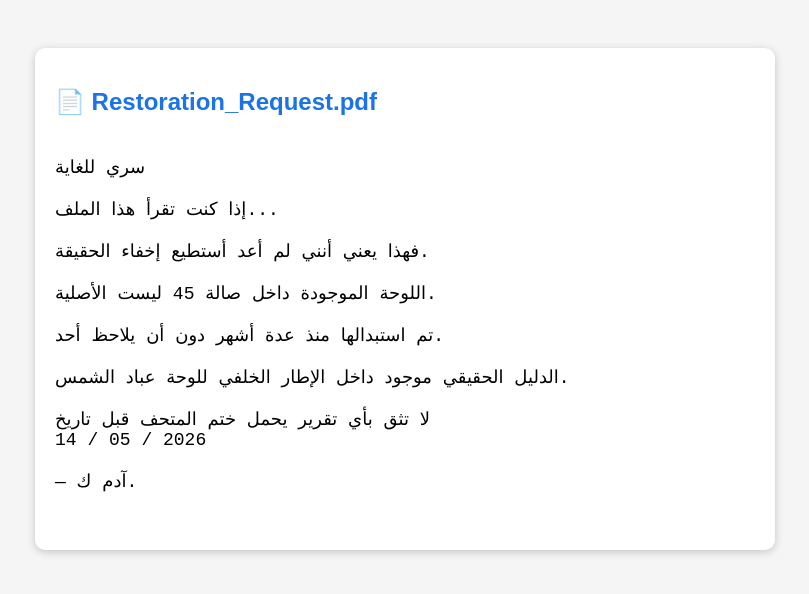
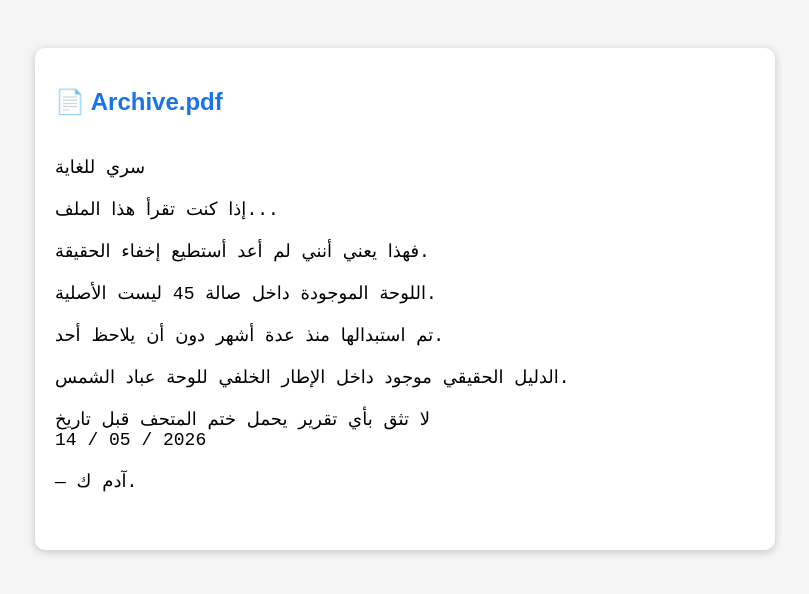
Before and after one commit to menna-222/crime-game, a plain HTML site: page document.html in a window 1280 px wide. Shown: the whole page, without its empty margins (235-1044 px from the left). Drawn offline with Linux system fonts and the light colour scheme.

Commit message:
Update document.html

```diff
--- a/document.html
+++ b/document.html
@@ -31,7 +31,7 @@ font-size:18px;
 
 <div class="file">
 
-<h2>📄 Restoration_Request.pdf</h2>
+<h2>📄 Archive.pdf</h2>
 
 <pre>
 
```
